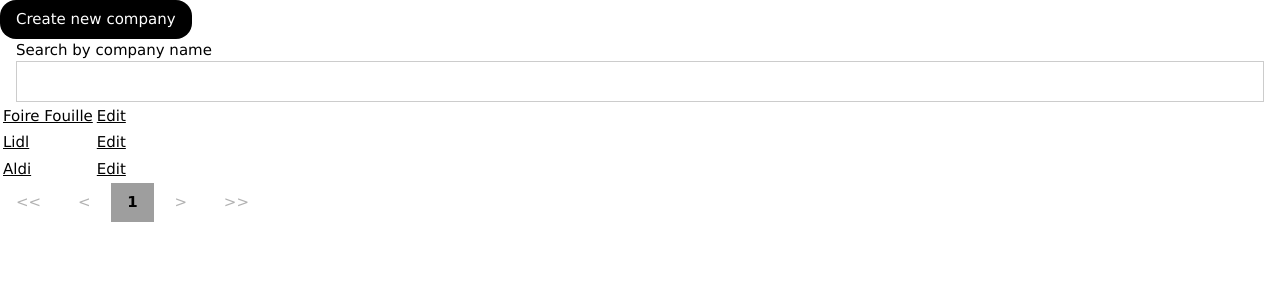
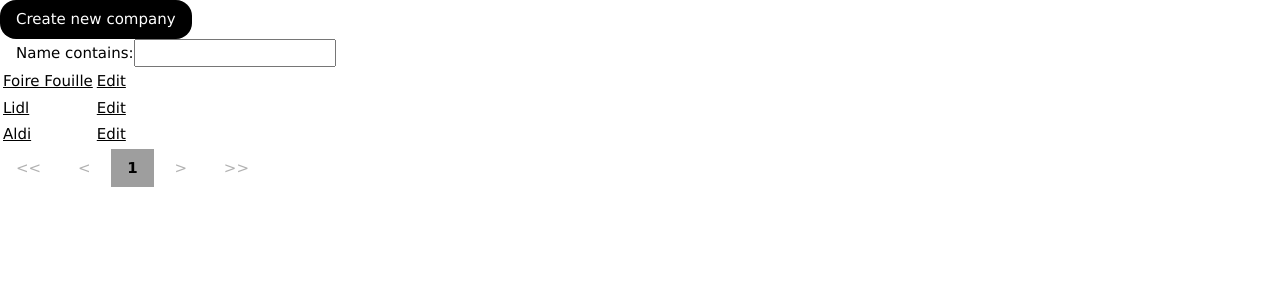
Before and after one commit to Guilouf/django-receipt, a Django app: page /company/ in a window 1280 px wide. Shown: the part 45-345 px from the top of the page. Run offline with Django 3.2, Linux system fonts and the light colour scheme; data comes from the database, SQL or seed files in the repository.

Commit message:
Used django-filter plus replace url params tag to have paginated filtered list

```diff
--- a/project_receipt/project_receipt/settings.py
+++ b/project_receipt/project_receipt/settings.py
@@ -38,6 +38,7 @@
     'django.contrib.messages',
     'django.contrib.staticfiles',
     'receipt',
+    'django_filters',
 ]
 
 MIDDLEWARE = [
--- /dev/null
+++ b/project_receipt/receipt/filters.py
@@ -0,0 +1,8 @@
+from django_filters import FilterSet
+from receipt.models import Company
+
+
+class CompanyFilter(FilterSet):
+    class Meta:
+        model = Company
+        fields = {'name': ['icontains']}
--- a/project_receipt/receipt/templates/pagination.html
+++ b/project_receipt/receipt/templates/pagination.html
@@ -1,8 +1,10 @@
+{% load get_url_update %}
+
 <div class="w3-bar">
 
     {% if page_obj.has_previous %}
-      <a class="w3-button" href="?page=1{{ search_params }}"><<</a>
-      <a class="w3-button" href="?page={{ page_obj.previous_page_number }}{{ search_params }}"><</a>
+      <a class="w3-button" href="?{% param_replace page=1 %}"><<</a>
+      <a class="w3-button" href="?{% param_replace page=page_obj.previous_page_number %}"><</a>
     {% else %}
       <button class="w3-button" disabled=""><<</button>
       <button class="w3-button" disabled=""><</button>
@@ -12,13 +14,13 @@
       {% ifequal num page_obj.number %}
         <span class="w3-button w3-grey"><b>{{ num }}</b></span>
       {% else %}
-        <a class="w3-button" href="?page={{ num }}{{ search_params }}"> {{ num }}</a>
+        <a class="w3-button" href="?{% param_replace page=num %}"> {{ num }}</a>
       {% endifequal %}
     {% endfor %}
 
     {% if page_obj.has_next %}
-      <a class="w3-button" href="?page={{ page_obj.next_page_number }}{{ search_params }}">></a>
-      <a class="w3-button" href="?page={{ page_obj.paginator.num_pages }}{{ search_params }}">>></a>
+      <a class="w3-button" href="?{% param_replace page=page_obj.next_page_number %}">></a>
+      <a class="w3-button" href="?{% param_replace page=page_obj.paginator.num_pages %}">>></a>
     {% else %}
       <button class="w3-button" disabled>></button>
       <button class="w3-button" disabled>>></button>
--- a/project_receipt/receipt/templates/receipt/company_list.html
+++ b/project_receipt/receipt/templates/receipt/company_list.html
@@ -9,10 +9,7 @@
 </a>
 
 <form class="w3-container" method="get">
-  <label>Search by company name
-    <input class="w3-input w3-border" name="{{ company_name_key }}" type="text"
-           value="{{ company_name_keyword }}">
-  </label>
+  {{ filter.form }}
 </form>
 
 <table>
--- a/project_receipt/receipt/views.py
+++ b/project_receipt/receipt/views.py
@@ -1,7 +1,9 @@
 from django.views.generic import ListView, CreateView, UpdateView, DetailView
 from django.urls import reverse_lazy, reverse
 
-from receipt import models, forms
+from django_filters.views import FilterView
+
+from receipt import models, forms, filters
 
 
 class ReceiptList(ListView):
@@ -61,34 +63,11 @@
     model = models.Establishment
 
 
-class CompanyList(ListView):
+class CompanyList(FilterView):
     model = models.Company
     paginate_by = 50
-
-    def setup(self, request, *args, **kwargs):
-        # get param key name
-        self.company_name_key = 'company_name'
-        # get param value
-        self.company_name_search_keyword = request.GET.get(self.company_name_key)
-        super().setup(request, *args, **kwargs)
-
-    def get_context_data(self, *, object_list=None, **kwargs):
-        context_data = super().get_context_data(object_list=None, **kwargs)
-        # form input name
-        context_data['company_name_key'] = self.company_name_key
-
-        if self.company_name_search_keyword:
-            # to keep search string in input box across pagination
-            context_data['company_name_keyword'] = self.company_name_search_keyword
-            # to be appended to url get params
-            context_data['search_params'] = f'&{self.company_name_key}={self.company_name_search_keyword}'
-        return context_data
-
-    def get_queryset(self):
-        """Filter companies which have corresponding string in their names"""
-        qs = super().get_queryset()
-        return qs.filter(name__icontains=self.company_name_search_keyword)\
-            if self.company_name_search_keyword else qs
+    template_name = 'receipt/company_list.html'
+    filterset_class = filters.CompanyFilter
 
 
 class CompanyCreate(CreateView):
--- a/requirements.txt
+++ b/requirements.txt
@@ -1,4 +1,5 @@
 django
+django-filter
 
 # For tests
 pyyaml
```
Also changed, not shown: project_receipt/receipt/templatetags/get_url_update.py (added, +32 -0 lines), project_receipt/receipt/templatetags/__init__.py (added).
